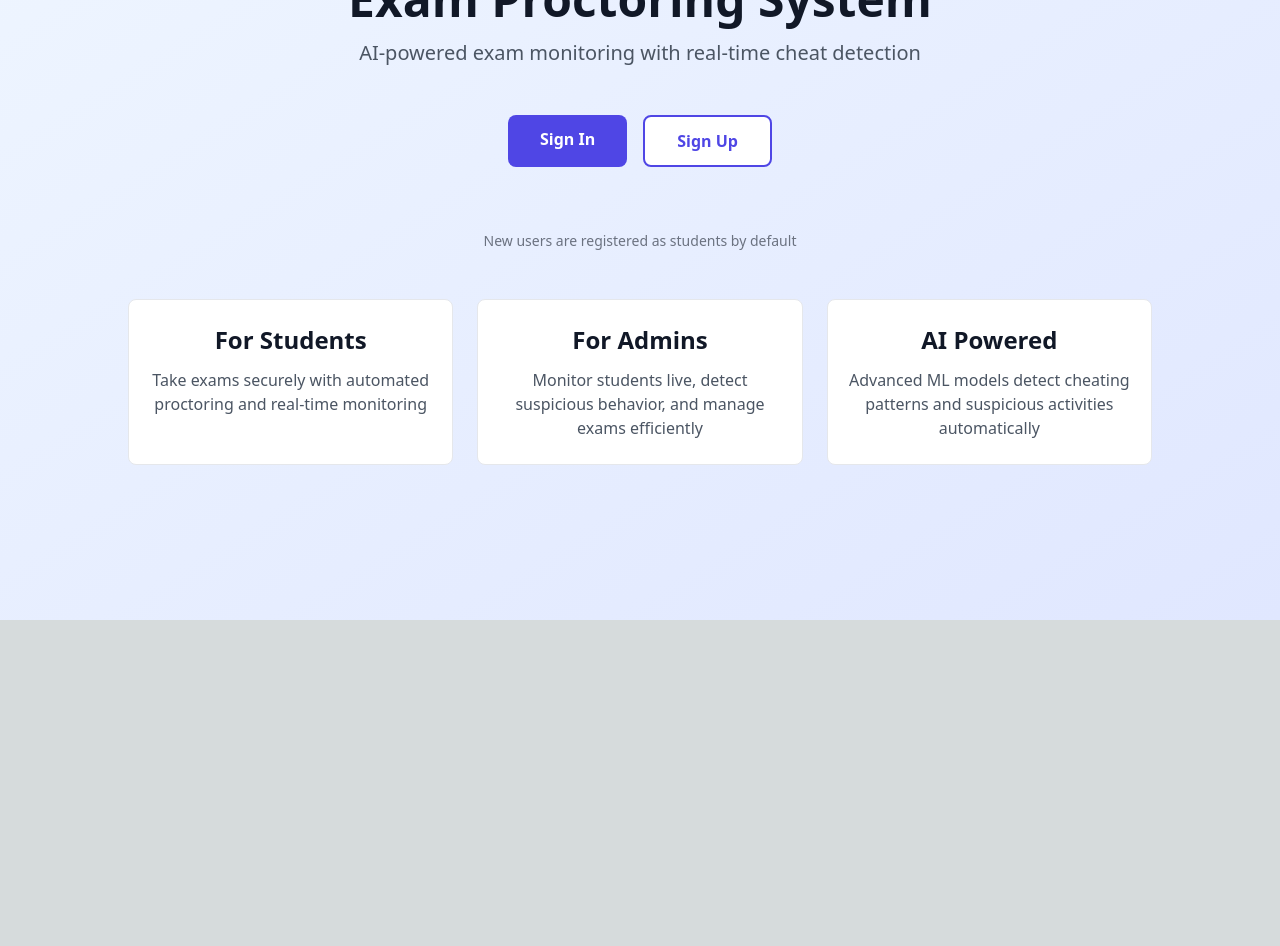
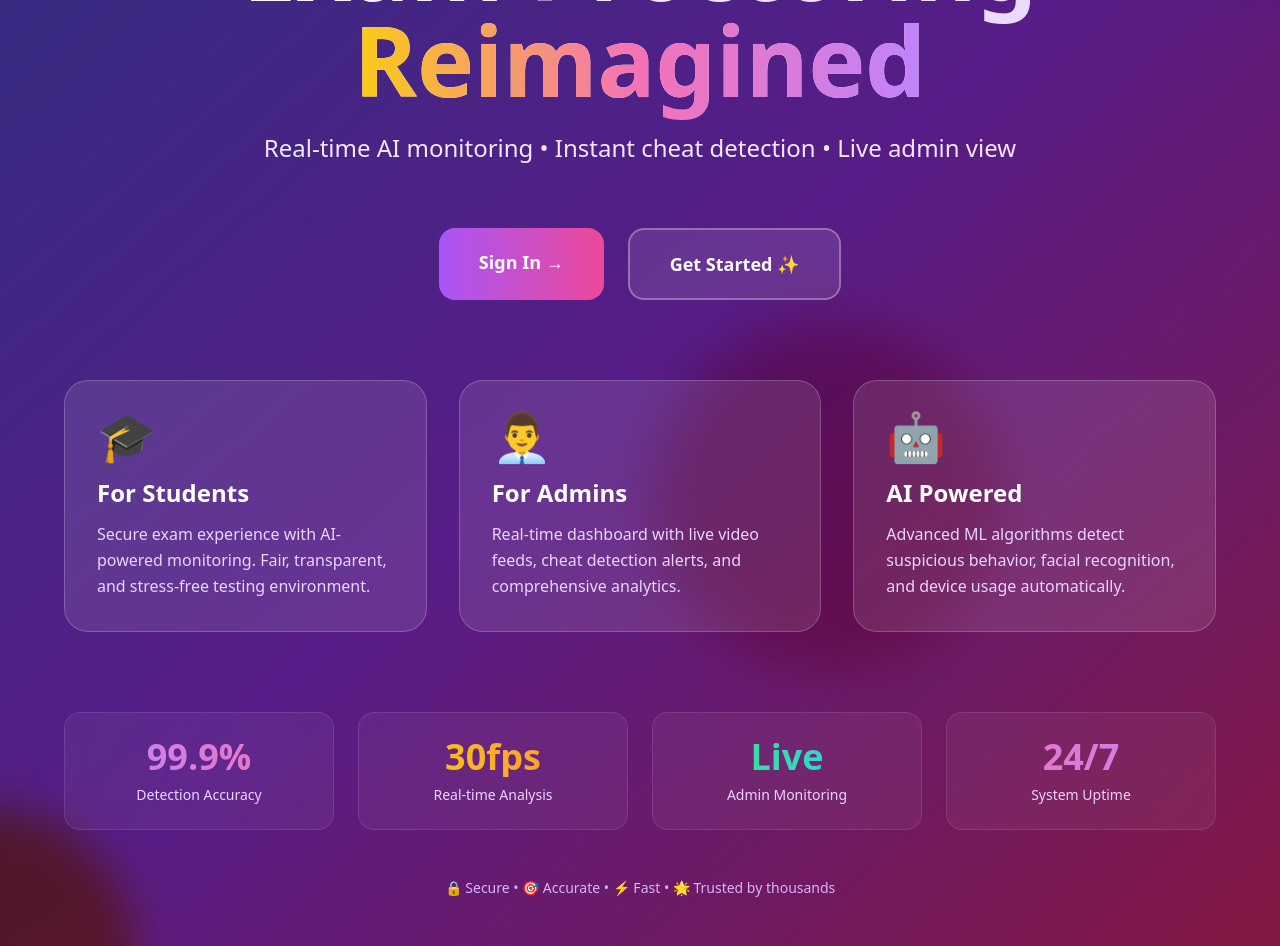
Before and after one commit to Sujaljain-08/AI-VERSE, a Next.js app: page / in a window 1280 px wide. Shown: the part 180-1126 px from the top of the page. Before the commit the page ends 800 px from the top, so only its background shows below. Built offline with nearby package versions, Linux system fonts and the light colour scheme.

Commit message:
CRAZY landing page: animated blobs, gradients, glassmorphism, hover effects, stats

```diff
--- a/app/page.tsx
+++ b/app/page.tsx
@@ -3,63 +3,182 @@ import Link from 'next/link'
 
 export default function Home() {
   return (
-    <main className="flex min-h-screen flex-col items-center justify-center p-24 bg-gradient-to-br from-blue-50 to-indigo-100 dark:from-gray-900 dark:to-gray-800">
-      <div className="z-10 max-w-5xl w-full items-center justify-center">
-        <h1 className="text-5xl font-extrabold text-center mb-4 text-gray-900 dark:text-white">
-          Exam Proctoring System
+    <main className="relative min-h-screen overflow-hidden bg-gradient-to-br from-indigo-900 via-purple-900 to-pink-900">
+      {/* Animated background elements */}
+      <div className="absolute inset-0 overflow-hidden">
+        <div className="absolute -top-40 -right-40 w-80 h-80 bg-purple-500 rounded-full mix-blend-multiply filter blur-xl opacity-70 animate-blob"></div>
+        <div className="absolute -bottom-40 -left-40 w-80 h-80 bg-yellow-500 rounded-full mix-blend-multiply filter blur-xl opacity-70 animate-blob animation-delay-2000"></div>
+        <div className="absolute top-1/2 left-1/2 transform -translate-x-1/2 -translate-y-1/2 w-80 h-80 bg-pink-500 rounded-full mix-blend-multiply filter blur-xl opacity-70 animate-blob animation-delay-4000"></div>
+      </div>
+
+      {/* Content */}
+      <div className="relative z-10 flex min-h-screen flex-col items-center justify-center p-6 sm:p-12">
+        <div className="max-w-6xl w-full">
+
+          {/* Hero Section */}
+          <div className="text-center mb-16 space-y-6 animate-fade-in">
+            <div className="inline-block">
+              <span className="px-4 py-2 bg-gradient-to-r from-purple-400 to-pink-400 text-white text-sm font-bold rounded-full shadow-lg animate-pulse">
+                🚀 AI-POWERED PROCTORING
+              </span>
+            </div>
+
+            <h1 className="text-6xl sm:text-7xl lg:text-8xl font-black text-transparent bg-clip-text bg-gradient-to-r from-white via-purple-200 to-pink-200 animate-gradient leading-tight">
+              Exam Proctoring
+              <br />
+              <span className="text-transparent bg-clip-text bg-gradient-to-r from-yellow-400 via-pink-400 to-purple-400">
+                Reimagined
+              </span>
             </h1>
-        <p className="text-center text-xl mb-12 text-gray-600 dark:text-gray-300">
-          AI-powered exam monitoring with real-time cheat detection
+
+            <p className="text-xl sm:text-2xl text-purple-100 max-w-3xl mx-auto font-light">
+              Real-time AI monitoring • Instant cheat detection • Live admin view
             </p>
+          </div>
 
-        <div className="flex gap-4 justify-center mb-16">
+          {/* CTA Buttons */}
+          <div className="flex flex-col sm:flex-row gap-6 justify-center mb-20 animate-slide-up">
             <Link
               href="/login"
-            className="px-8 py-3 bg-indigo-600 text-white rounded-lg font-semibold hover:bg-indigo-700 transition-colors"
+              className="group relative px-10 py-5 bg-gradient-to-r from-purple-500 to-pink-500 text-white text-lg font-bold rounded-2xl overflow-hidden transform transition-all duration-300 hover:scale-105 hover:shadow-2xl"
             >
-            Sign In
+              <span className="relative z-10">Sign In →</span>
+              <div className="absolute inset-0 bg-gradient-to-r from-purple-600 to-pink-600 opacity-0 group-hover:opacity-100 transition-opacity duration-300"></div>
             </Link>
             <Link
               href="/signup"
-            className="px-8 py-3 bg-white dark:bg-gray-800 text-indigo-600 dark:text-indigo-400 border-2 border-indigo-600 dark:border-indigo-400 rounded-lg font-semibold hover:bg-indigo-50 dark:hover:bg-gray-700 transition-colors"
+              className="group relative px-10 py-5 bg-white/10 backdrop-blur-lg text-white text-lg font-bold rounded-2xl border-2 border-white/30 overflow-hidden transform transition-all duration-300 hover:scale-105 hover:shadow-2xl hover:bg-white/20"
             >
-            Sign Up
+              <span className="relative z-10">Get Started ✨</span>
             </Link>
           </div>
 
-        <p className="text-center text-sm text-gray-500 dark:text-gray-400 mb-8">
-          New users are registered as students by default
-        </p>
-
-        <div className="mt-12 grid text-center lg:grid-cols-3 gap-6">
-          <div className="group rounded-lg border border-gray-200 dark:border-gray-700 bg-white dark:bg-gray-800 px-5 py-6 transition-all hover:shadow-lg">
-            <h2 className="mb-3 text-2xl font-semibold text-gray-900 dark:text-white">
+          {/* Feature Cards */}
+          <div className="grid md:grid-cols-3 gap-8 animate-fade-in-delayed">
+            {/* Card 1 - Students */}
+            <div className="group relative bg-white/10 backdrop-blur-xl rounded-3xl p-8 border border-white/20 hover:border-purple-400/50 transition-all duration-500 hover:scale-105 hover:shadow-2xl hover:shadow-purple-500/50 overflow-hidden">
+              <div className="absolute inset-0 bg-gradient-to-br from-purple-500/20 to-transparent opacity-0 group-hover:opacity-100 transition-opacity duration-500"></div>
+              <div className="relative z-10">
+                <div className="text-5xl mb-4 animate-bounce-slow">🎓</div>
+                <h2 className="text-2xl font-bold text-white mb-3">
                   For Students
                 </h2>
-            <p className="text-gray-600 dark:text-gray-300">
-              Take exams securely with automated proctoring and real-time monitoring
+                <p className="text-purple-200 leading-relaxed">
+                  Secure exam experience with AI-powered monitoring. Fair, transparent, and stress-free testing environment.
                 </p>
               </div>
+            </div>
 
-          <div className="group rounded-lg border border-gray-200 dark:border-gray-700 bg-white dark:bg-gray-800 px-5 py-6 transition-all hover:shadow-lg">
-            <h2 className="mb-3 text-2xl font-semibold text-gray-900 dark:text-white">
+            {/* Card 2 - Admins */}
+            <div className="group relative bg-white/10 backdrop-blur-xl rounded-3xl p-8 border border-white/20 hover:border-pink-400/50 transition-all duration-500 hover:scale-105 hover:shadow-2xl hover:shadow-pink-500/50 overflow-hidden">
+              <div className="absolute inset-0 bg-gradient-to-br from-pink-500/20 to-transparent opacity-0 group-hover:opacity-100 transition-opacity duration-500"></div>
+              <div className="relative z-10">
+                <div className="text-5xl mb-4 animate-bounce-slow animation-delay-1000">👨‍💼</div>
+                <h2 className="text-2xl font-bold text-white mb-3">
                   For Admins
                 </h2>
-            <p className="text-gray-600 dark:text-gray-300">
-              Monitor students live, detect suspicious behavior, and manage exams efficiently
+                <p className="text-purple-200 leading-relaxed">
+                  Real-time dashboard with live video feeds, cheat detection alerts, and comprehensive analytics.
                 </p>
               </div>
+            </div>
 
-          <div className="group rounded-lg border border-gray-200 dark:border-gray-700 bg-white dark:bg-gray-800 px-5 py-6 transition-all hover:shadow-lg">
-            <h2 className="mb-3 text-2xl font-semibold text-gray-900 dark:text-white">
+            {/* Card 3 - AI Powered */}
+            <div className="group relative bg-white/10 backdrop-blur-xl rounded-3xl p-8 border border-white/20 hover:border-yellow-400/50 transition-all duration-500 hover:scale-105 hover:shadow-2xl hover:shadow-yellow-500/50 overflow-hidden">
+              <div className="absolute inset-0 bg-gradient-to-br from-yellow-500/20 to-transparent opacity-0 group-hover:opacity-100 transition-opacity duration-500"></div>
+              <div className="relative z-10">
+                <div className="text-5xl mb-4 animate-bounce-slow animation-delay-2000">🤖</div>
+                <h2 className="text-2xl font-bold text-white mb-3">
                   AI Powered
                 </h2>
-            <p className="text-gray-600 dark:text-gray-300">
-              Advanced ML models detect cheating patterns and suspicious activities automatically
+                <p className="text-purple-200 leading-relaxed">
+                  Advanced ML algorithms detect suspicious behavior, facial recognition, and device usage automatically.
                 </p>
               </div>
             </div>
           </div>
+
+          {/* Stats Section */}
+          <div className="mt-20 grid grid-cols-2 md:grid-cols-4 gap-6 text-center">
+            <div className="bg-white/5 backdrop-blur-lg rounded-2xl p-6 border border-white/10">
+              <div className="text-4xl font-black text-transparent bg-clip-text bg-gradient-to-r from-purple-400 to-pink-400">99.9%</div>
+              <div className="text-purple-200 text-sm mt-2">Detection Accuracy</div>
+            </div>
+            <div className="bg-white/5 backdrop-blur-lg rounded-2xl p-6 border border-white/10">
+              <div className="text-4xl font-black text-transparent bg-clip-text bg-gradient-to-r from-yellow-400 to-orange-400">30fps</div>
+              <div className="text-purple-200 text-sm mt-2">Real-time Analysis</div>
+            </div>
+            <div className="bg-white/5 backdrop-blur-lg rounded-2xl p-6 border border-white/10">
+              <div className="text-4xl font-black text-transparent bg-clip-text bg-gradient-to-r from-green-400 to-cyan-400">Live</div>
+              <div className="text-purple-200 text-sm mt-2">Admin Monitoring</div>
+            </div>
+            <div className="bg-white/5 backdrop-blur-lg rounded-2xl p-6 border border-white/10">
+              <div className="text-4xl font-black text-transparent bg-clip-text bg-gradient-to-r from-pink-400 to-purple-400">24/7</div>
+              <div className="text-purple-200 text-sm mt-2">System Uptime</div>
+            </div>
+          </div>
+
+          {/* Footer Note */}
+          <div className="mt-12 text-center">
+            <p className="text-purple-300 text-sm">
+              🔒 Secure • 🎯 Accurate • ⚡ Fast • 🌟 Trusted by thousands
+            </p>
+          </div>
+        </div>
+      </div>
+
+      {/* Custom CSS for animations */}
+      <style jsx>{`
+        @keyframes blob {
+          0%, 100% { transform: translate(0px, 0px) scale(1); }
+          33% { transform: translate(30px, -50px) scale(1.1); }
+          66% { transform: translate(-20px, 20px) scale(0.9); }
+        }
+        @keyframes gradient {
+          0%, 100% { background-position: 0% 50%; }
+          50% { background-position: 100% 50%; }
+        }
+        @keyframes fade-in {
+          from { opacity: 0; transform: translateY(20px); }
+          to { opacity: 1; transform: translateY(0); }
+        }
+        @keyframes slide-up {
+          from { opacity: 0; transform: translateY(30px); }
+          to { opacity: 1; transform: translateY(0); }
+        }
+        @keyframes bounce-slow {
+          0%, 100% { transform: translateY(0); }
+          50% { transform: translateY(-10px); }
+        }
+        .animate-blob {
+          animation: blob 7s infinite;
+        }
+        .animation-delay-2000 {
+          animation-delay: 2s;
+        }
+        .animation-delay-4000 {
+          animation-delay: 4s;
+        }
+        .animation-delay-1000 {
+          animation-delay: 1s;
+        }
+        .animate-gradient {
+          background-size: 200% 200%;
+          animation: gradient 3s ease infinite;
+        }
+        .animate-fade-in {
+          animation: fade-in 1s ease-out;
+        }
+        .animate-fade-in-delayed {
+          animation: fade-in 1s ease-out 0.3s both;
+        }
+        .animate-slide-up {
+          animation: slide-up 1s ease-out 0.2s both;
+        }
+        .animate-bounce-slow {
+          animation: bounce-slow 3s ease-in-out infinite;
+        }
+      `}</style>
     </main>
   );
 }
```
Lines whose indentation alone changed are shown as unchanged.
